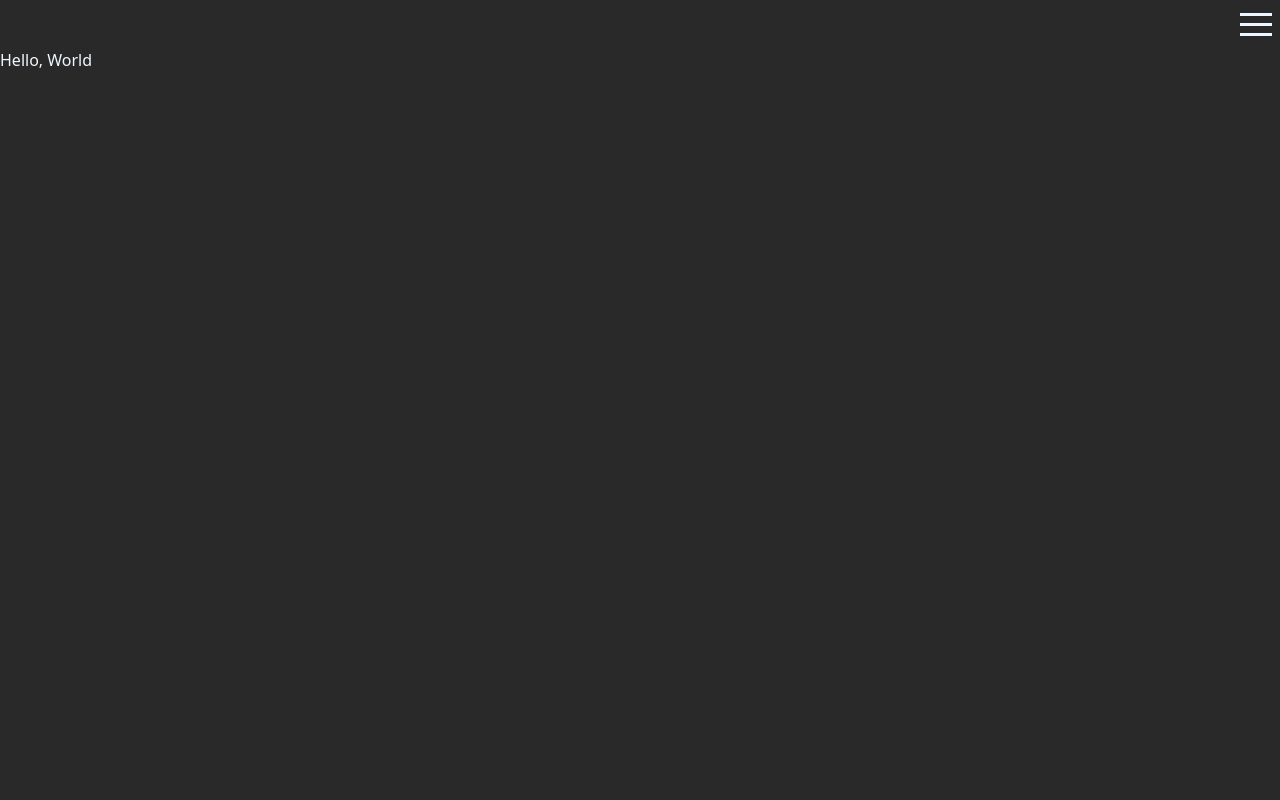
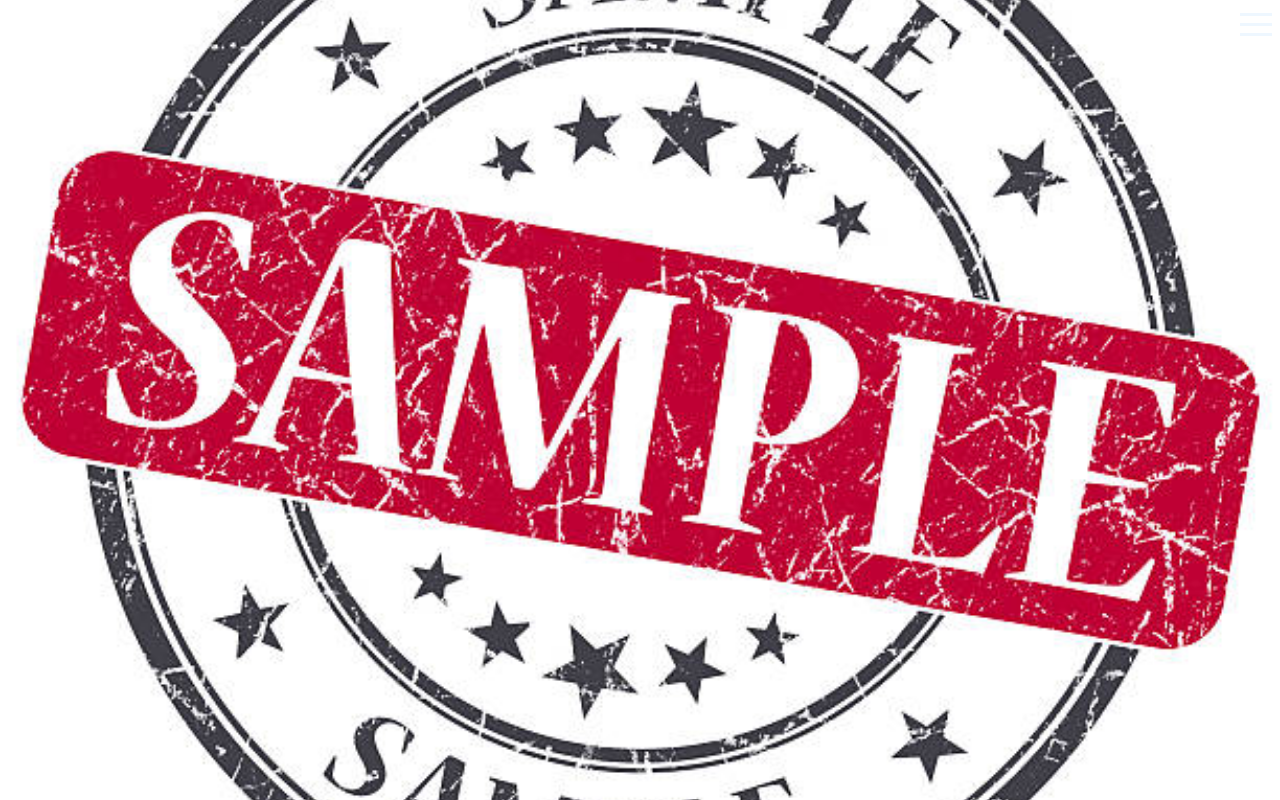
Before and after one commit to marcus-dc/marcus-dc.github.io, a Next.js app: page / in a window 1280 px wide. Built offline with nearby package versions, Linux system fonts and the light colour scheme.

Commit message:
add little bit of content

```diff
--- a/src/components/Header/index.tsx
+++ b/src/components/Header/index.tsx
@@ -8,7 +8,7 @@ interface HeaderProps {
 
 const Header: FC<HeaderProps> = ({ isBurgerActive, onToggle }) => {
   return (
-    <header className="flex justify-end">
+    <header className="fixed flex justify-end w-full bg-gradient-to-t">
       <Hamburger toggled={isBurgerActive} onToggle={onToggle} />
     </header>
   );
--- a/src/pages/index.tsx
+++ b/src/pages/index.tsx
@@ -1,10 +1,18 @@
 import Header from '@/components/Header';
+import heroImage from '@/assets/hero-image.jpg';
 
 export default function Home() {
   return (
     <>
       <Header></Header>
-      <main>Hello, World</main>
+      <main>
+        <div
+          className="flex flex-col justify-center h-full bg-center bg-no-repeat bg-cover"
+          style={{ backgroundImage: `url('${heroImage.src}')` }}
+        >
+          <h1 className="text-center text-dark-100">{/* Name here */}</h1>
+        </div>
+      </main>
     </>
   );
 }
--- a/src/styles/globals.css
+++ b/src/styles/globals.css
@@ -7,6 +7,13 @@
     @apply text-primary-600;
   }
 
+  html,
+  body,
+  #__next,
+  main {
+    @apply h-full;
+  }
+
   body {
     @apply bg-dark-100;
   }
```
Also changed, not shown: src/assets/hero-image.jpg (added).
